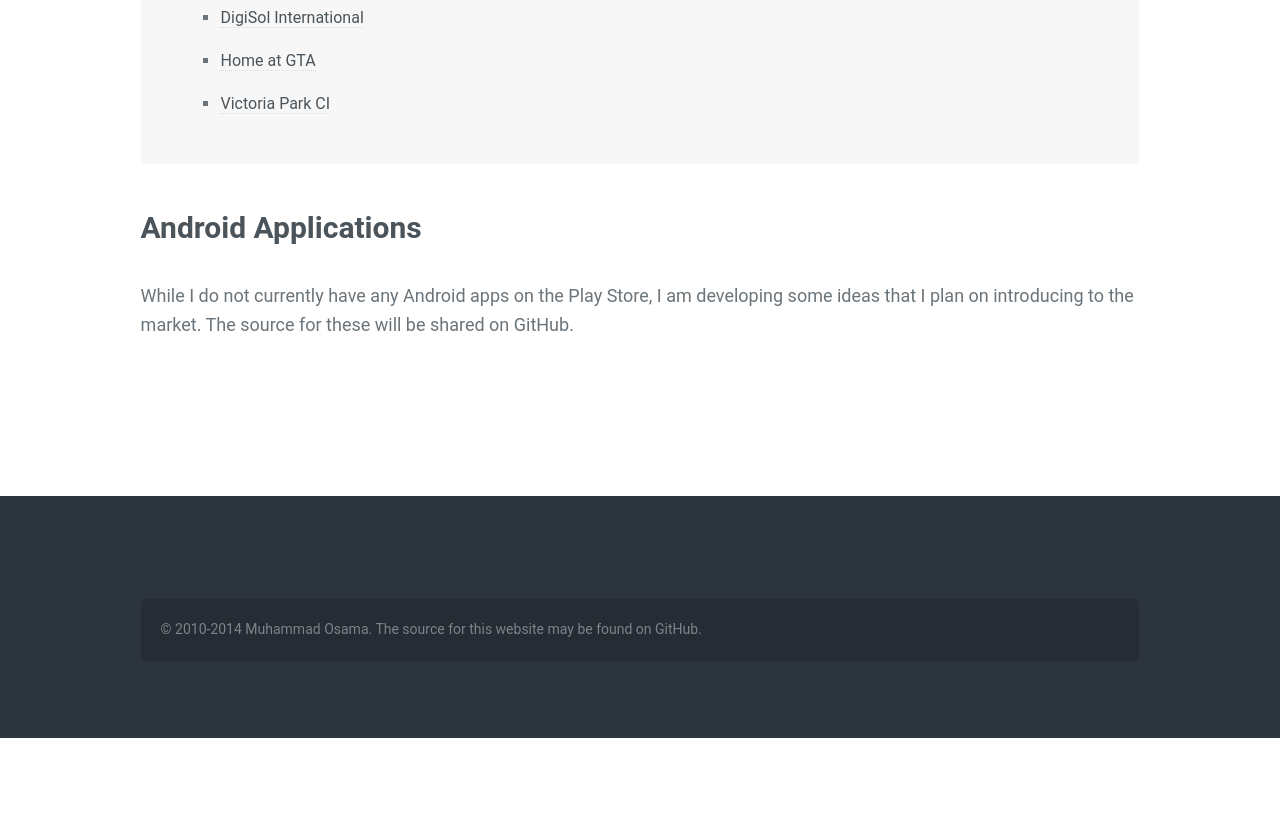
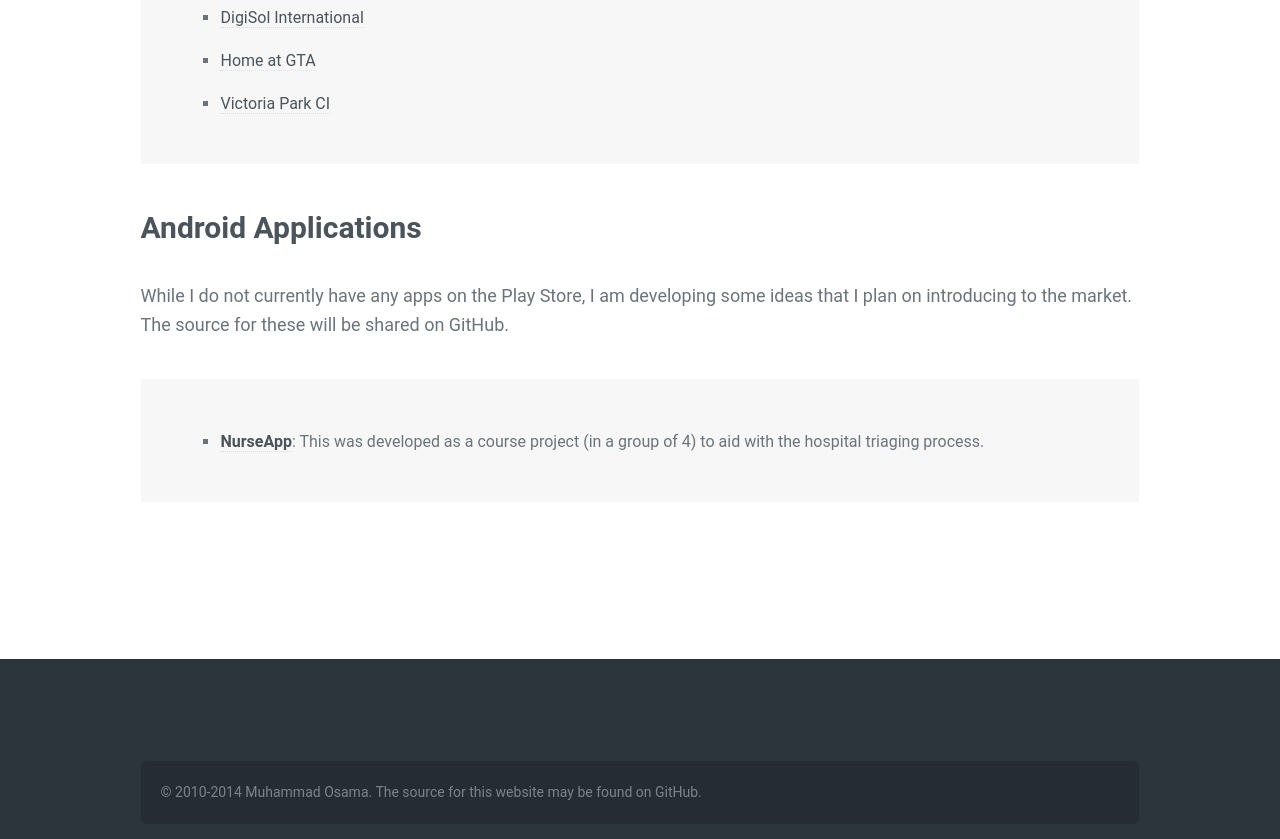
Before and after one commit to osama/osama.github.com, a Jekyll site: the page built from projects/index.md, in a window 1280 px wide and 900 px high, scrolled down 1092 px. Shown: the top 839 px of the window. Built offline with Jekyll 4.4.1, drawn with Linux system fonts in a browser that asks for light colours; before the commit the page ends 1830 px from its top, so only the background shows below that.

Commit message:
Updated list of Android apps.

```diff
--- a/projects/index.md
+++ b/projects/index.md
@@ -25,4 +25,7 @@ I love helping others bring themselves, their organizations, or their businesses
 
 
 ## <a name="android"></a>Android Applications
-While I do not currently have any Android apps on the Play Store, I am developing some ideas that I plan on introducing to the market. The source for these will be shared on GitHub.
+While I do not currently have any apps on the Play Store, I am developing some ideas that I plan on introducing to the market. The source for these will be shared on GitHub.
+
+
+* **[NurseApp](https://github.com/mcoded/NurseApp)**: This was developed as a course project (in a group of 4) to aid with the hospital triaging process.
```
